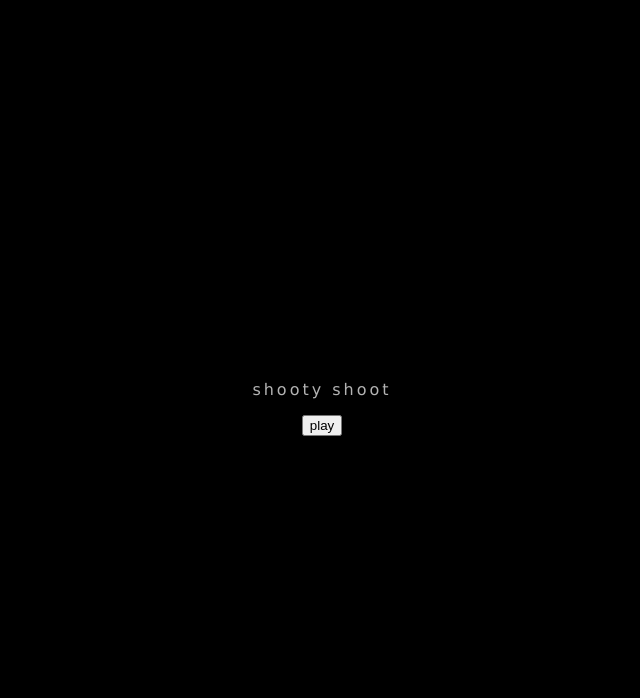
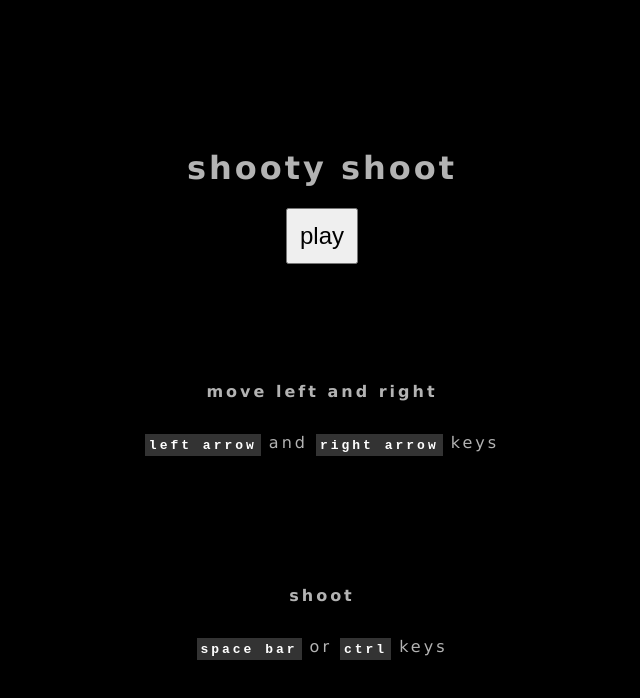
Before and after one commit to bighill/shooty-shoot, a website: page public/index.html in a window 1280 px wide. Shown: the whole page, without its empty margins (318-958 px from the left). Drawn offline with Linux system fonts and the light colour scheme.

Commit message:
instructions

```diff
--- a/public/index.html
+++ b/public/index.html
@@ -2,7 +2,9 @@
 <html lang="en-US">
 <head>
     <title>shooty shoot</title>
-    <meta charset="UTF-8">
+
+    <meta http-equiv="Content-Type" content="text/html" charset="UTF-8" >
+    <meta name="viewport" content="width=device-width, initial-scale=1">
 
     <link rel="stylesheet" href="css.css">
 </head>
@@ -34,8 +36,38 @@
     home
 -->
 <div id="home" class="pane">
-    <p>shooty shoot</p>
+    <h1>shooty shoot</h1>
     <button class="play-btn">play</button>
+
+    <p>&nbsp;</p>
+    <p>&nbsp;</p>
+
+    <p>
+        <strong>
+        move left and right
+        </strong>
+    </p>
+    <p>
+        <code>left arrow</code>
+        and
+        <code>right arrow</code>
+        keys
+    </p>
+
+    <p>&nbsp;</p>
+    <p>&nbsp;</p>
+
+    <p>
+        <strong>
+        shoot
+        </strong>
+    </p>
+    <p>
+        <code>space bar</code>
+        or
+        <code>ctrl</code>
+        keys
+    </p>
 </div>
 
 <!--
@@ -51,6 +83,7 @@
 -->
 <div id="win" class="pane">
     <p>you win</p>
+    <p><span class="accuracy"></span>% accuracy</p>
     <button class="play-btn">play again</button>
 </div>
 
--- a/src/js/data.js
+++ b/src/js/data.js
@@ -13,12 +13,12 @@ var Data = {
         //
         //  number of rows
         //
-        rowN : 1,
+        rowN : 5,
 
         //
         //  number of enemies in each row
         //
-        colN : 3,
+        colN : 10,
 
         //
         //  enemy movement speed multiplier
--- a/src/js/global.js
+++ b/src/js/global.js
@@ -13,7 +13,7 @@ var G = {
     //
     //  global game speed
     //
-    speed : 1.3,
+    speed : 0.3,
 
     //
     // values
@@ -136,8 +136,6 @@ G.drawCanvas = function()
 G.play = function()
 {
     G.init();
-    // window.requestAnimationFrame( G.drawCanvas );
-    // Score.init();
 };
 
 /*
--- a/src/less/css.less
+++ b/src/less/css.less
@@ -14,6 +14,18 @@ html, body {
     height      : 100%;
     margin      : 0;
     padding     : 0;
+}
+
+button {
+    font-size   : 1.5em;
+    padding     : 0.5em;
+}
+
+code {
+    color       : @color-fg;
+    font-weight : bold;
+    background  : lighten(@color-bg, 20%);
+    padding     : .3em;
 }
 
 .pane {
```
Also changed, not shown: public/css.css, public/js.js, 2 other files.
